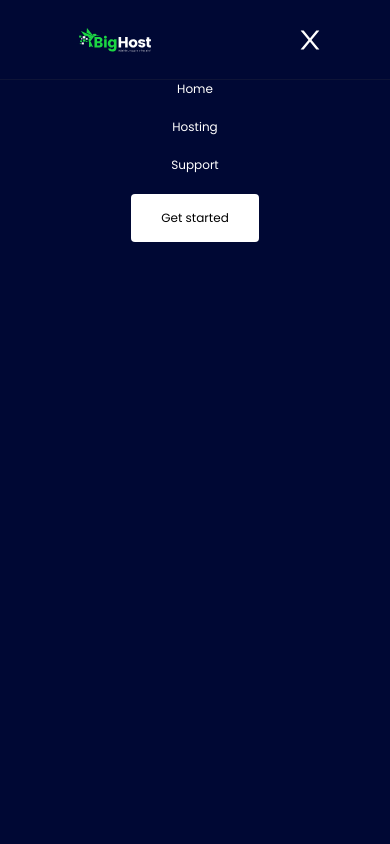
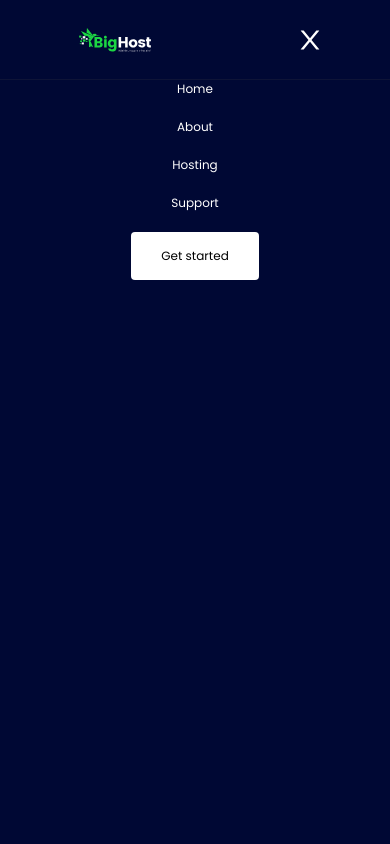
Before and after one commit to LIXOZERO/bighost-v2, a React (Vite) app: page / in a window 390 px wide. Both pictures are taken after a click on the icon 310 px from the left and 39 px from the top of the page. Shown: the top 844 px of the page. Built offline with nearby package versions, Linux system fonts and the light colour scheme.

Commit message:
About page

```diff
--- a/src/components/Header/index.jsx
+++ b/src/components/Header/index.jsx
@@ -33,6 +33,7 @@ const Header = () => {
         {handleMobile && (
           <ul data-aos="fade-down" className={styles.mobile_menu}>
             <Link>Home</Link>
+            <Link to={'/About'}>About</Link>
             <Link>Hosting</Link>
             <Link>Support</Link>
             <Link className={styles.button}>Get started</Link>
```
